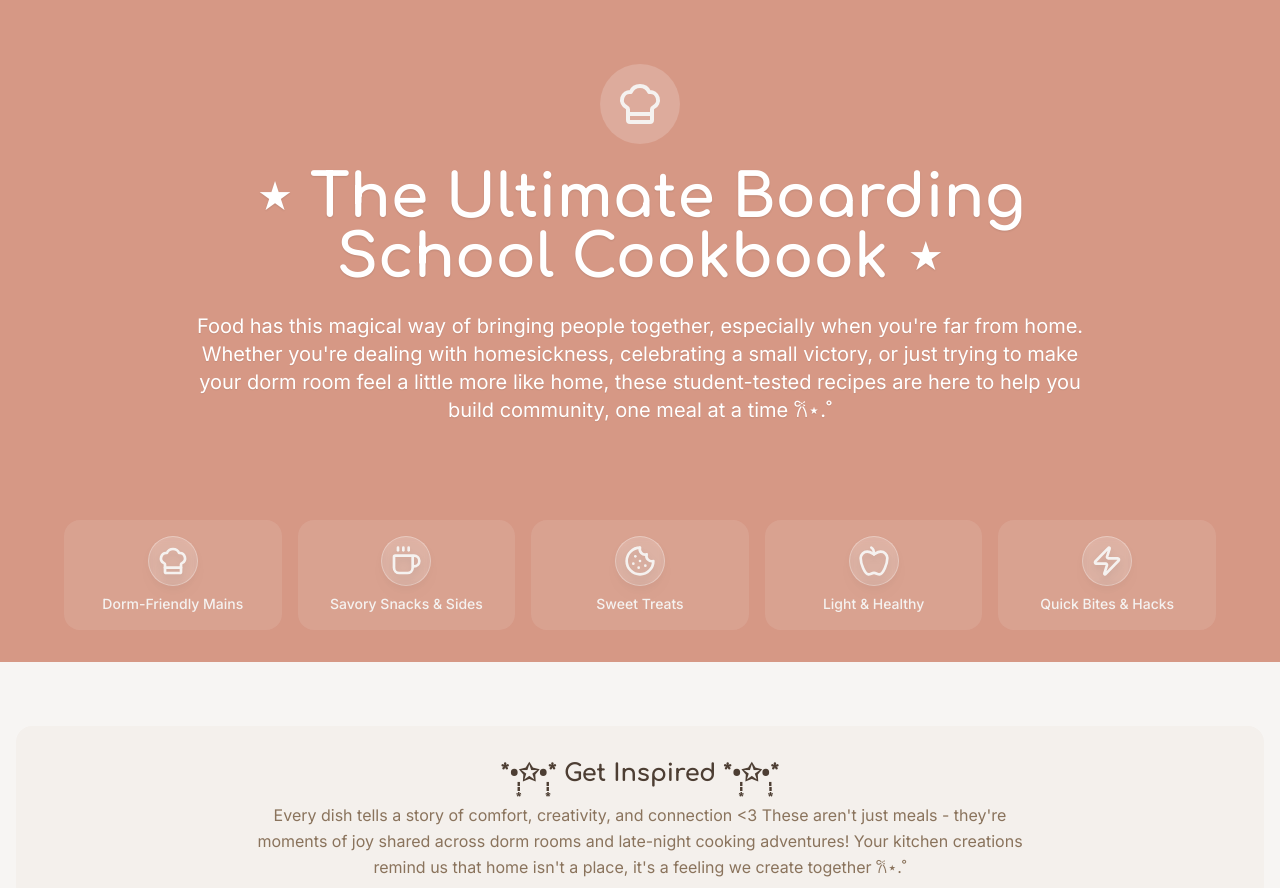
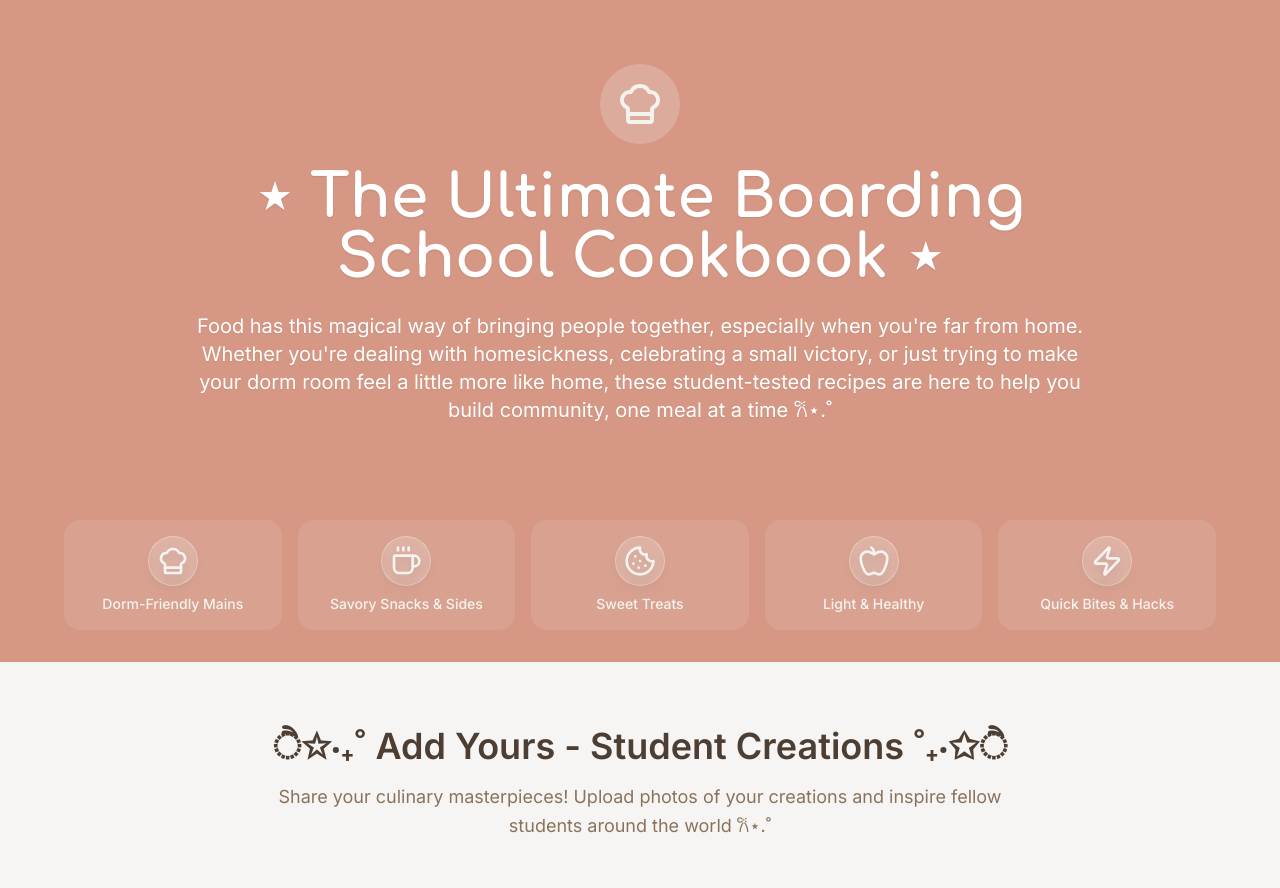
Before and after one commit to hisui8/boarding-bites-bazaar, a React (Vite) app: page / in a window 1280 px wide. Shown: the top 888 px of the page. Built offline with nearby package versions, Linux system fonts and the light colour scheme.

Commit message:
Remove "Get Inspired" section
Removed the "Get Inspired" section that was displayed directly below the photo selection area.

```diff
--- a/src/pages/Index.tsx
+++ b/src/pages/Index.tsx
@@ -336,16 +336,6 @@ const Index = () => {
       </div>
 
       <div className="max-w-7xl mx-auto px-4">
-        {/* Get Inspired Section */}
-        <div className="py-16">
-          <div className="bg-card rounded-lg p-8 shadow-[var(--shadow-card)] text-center">
-            <h3 className="font-heading text-2xl font-bold text-foreground mb-3">*•̩̩͙✩•̩̩͙* Get Inspired *•̩̩͙✩•̩̩͙*</h3>
-            <p className="text-muted-foreground mb-6 max-w-3xl mx-auto text-center leading-relaxed">
-              Every dish tells a story of comfort, creativity, and connection &lt;3 These aren't just meals - they're moments of joy shared across dorm rooms and late-night cooking adventures! Your kitchen creations remind us that home isn't a place, it's a feeling we create together 𐙚⋆.˚
-            </p>
-          </div>
-        </div>
-
         {/* Add Yours Section */}
         <AddYoursSection images={[
           "/lovable-uploads/ab62cb69-3e9a-42b6-b739-e32be31fc039.png",
```
